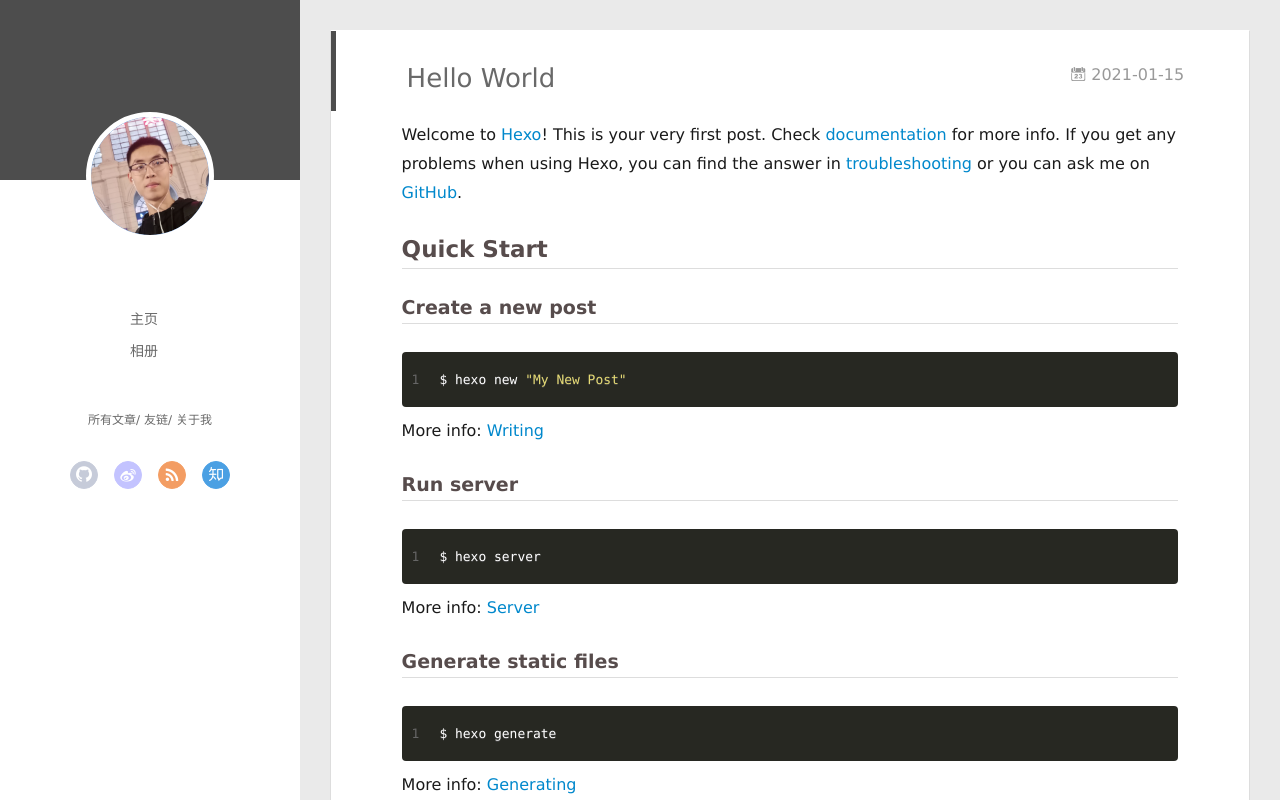
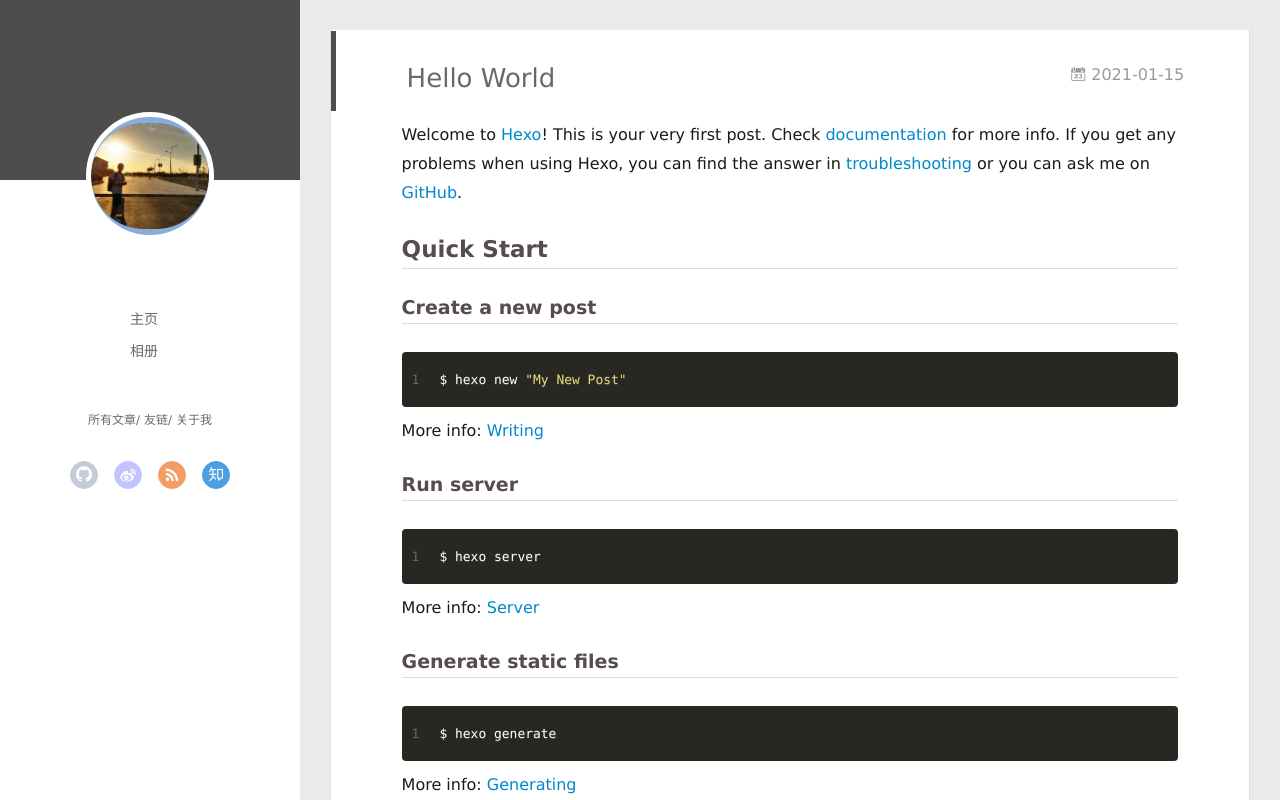
Before and after one commit to nrfPink/nrfPink.github.io, a plain HTML site: page 2021/01/15/hello-world/index.html in a window 1280 px wide. Drawn offline with Linux system fonts and the light colour scheme; no server answers.

Commit message:
Site updated: 2021-01-16 00:57:56

```diff
--- a/2021/01/15/hello-world/index.html
+++ b/2021/01/15/hello-world/index.html
@@ -47,7 +47,7 @@
 <div class="intrude-less">
 	<header id="header" class="inner">
 		<a href="/" class="profilepic">
-			<img src="/assets/me.png" class="js-avatar">
+			<img src="/assets/me2.png" class="js-avatar">
 		</a>
 		<hgroup>
 		  <h1 class="header-author"><a href="/"></a></h1>
@@ -105,7 +105,7 @@
 	<div class="intrude-less">
 		<header id="header" class="inner">
 			<div class="profilepic">
-				<img src="/assets/me.png" class="js-avatar">
+				<img src="/assets/me2.png" class="js-avatar">
 			</div>
 			<hgroup>
 			  <h1 class="header-author js-header-author"></h1>
```
Also changed, not shown: 2021/01/15/我的第一篇博客文章/index.html (+2 -2 lines), 2021/01/15/框架搭起来了（2021年1月15日）/index.html (+2 -2 lines), archives/2021/01/index.html (+2 -2 lines), archives/2021/index.html (+2 -2 lines), archives/index.html (+2 -2 lines), index.html (+2 -2 lines), assets/me2.png (added).
